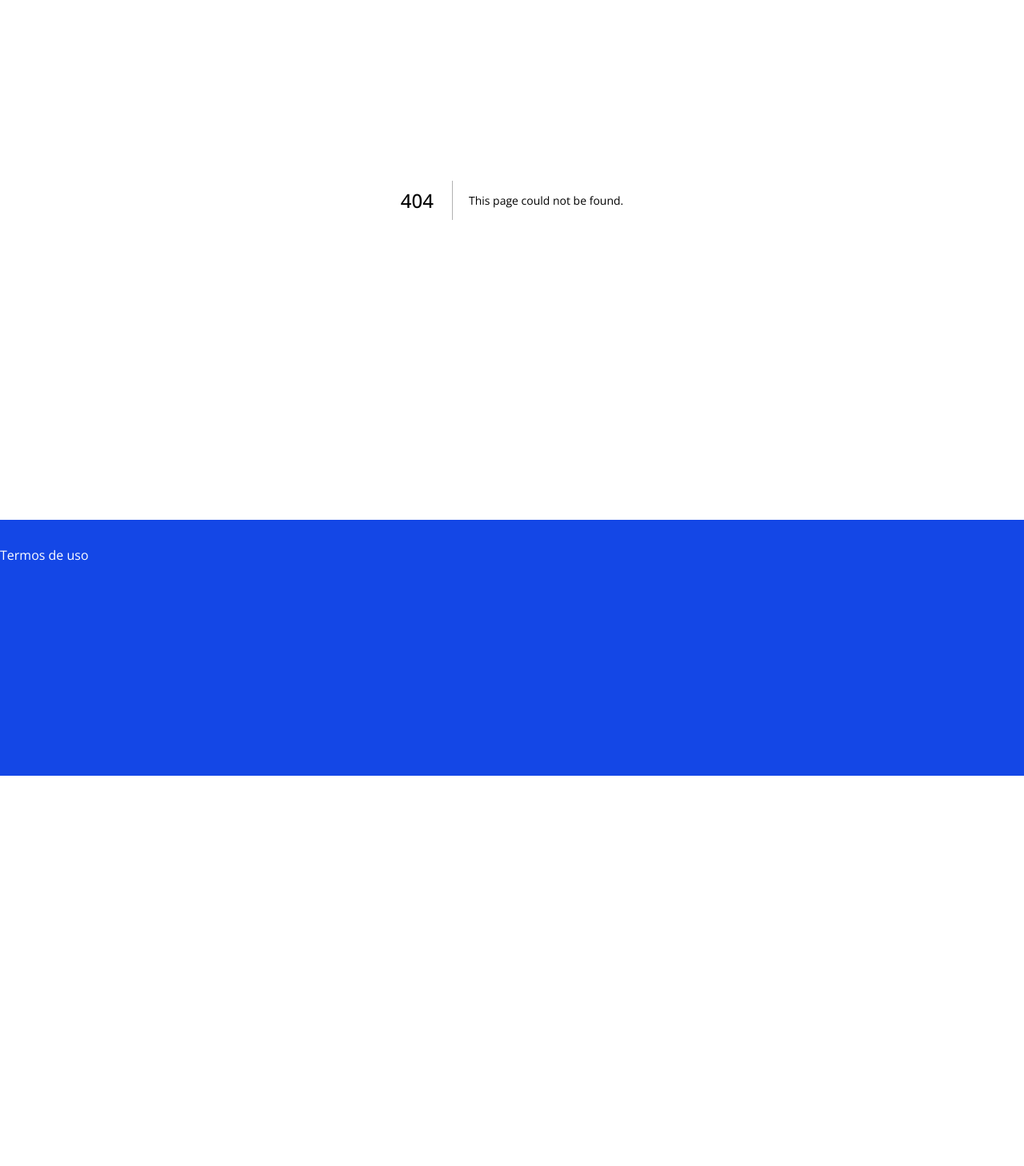
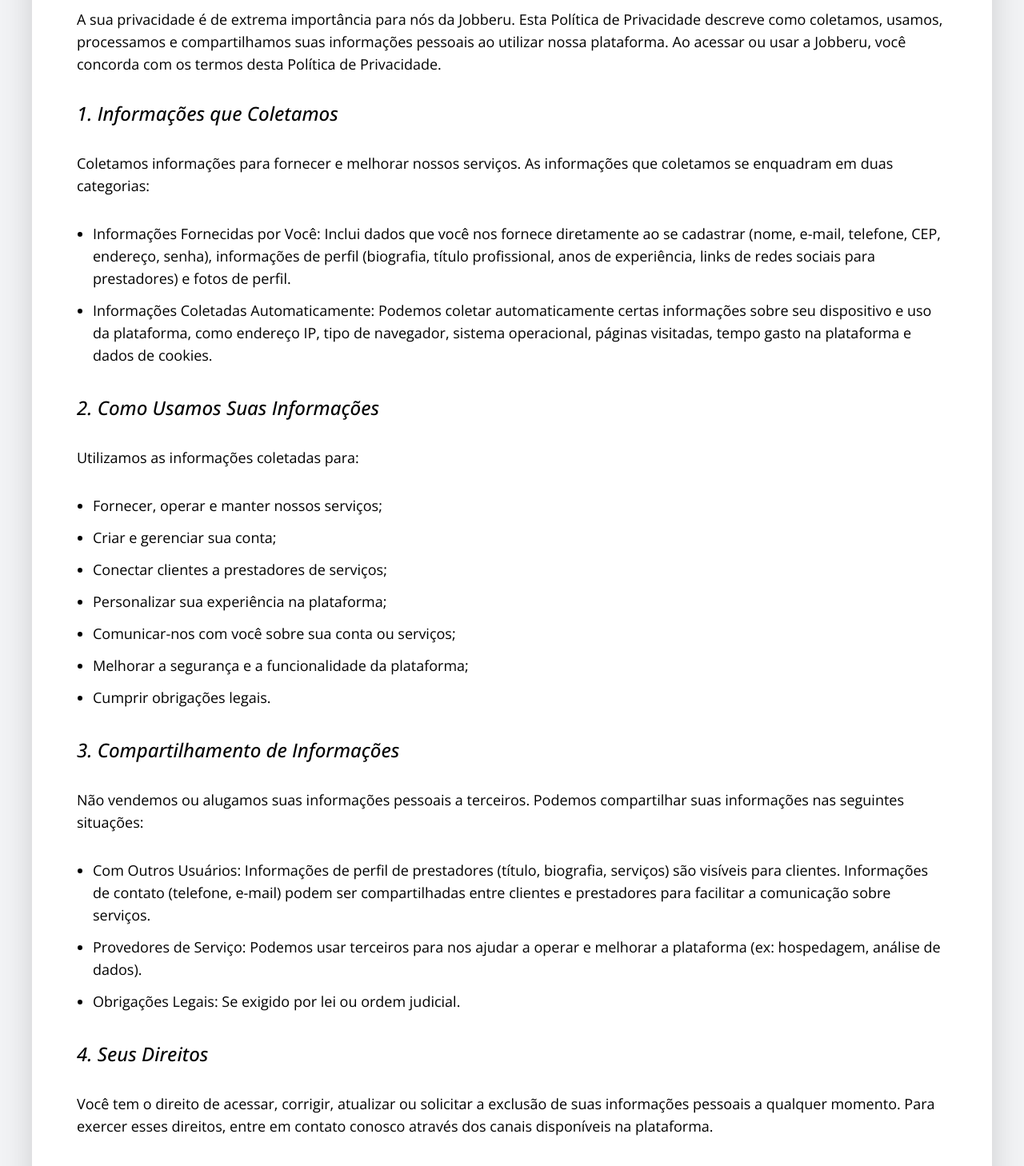
Before and after one commit to lemosdiego/Jobberu.com, a Next.js app: page /politica-de-privacidade in a window 1280 px wide. Before the commit this address had no page. Shown: the part 274-1732 px from the top of the page at 80% size. Before the commit the page ends 1244 px from the top, so only its background shows below. Built offline with nearby package versions, Linux system fonts and the light colour scheme; a web font is replaced by a local one.

Commit message:
Criação de nova pagina de politica de privacidade junto ao componente

```diff
--- /dev/null
+++ b/src/app/politica-de-privacidade/page.js
@@ -0,0 +1,11 @@
+// src/app/politica-de-privacidade/page.js
+
+import PolicyPrivacy from "@/components/sections/PolicyPrivacy/PolicyPrivacy";
+
+export default function PrivacyPolicyPage() {
+  return (
+    <main>
+      <PolicyPrivacy />
+    </main>
+  );
+}
--- /dev/null
+++ b/src/components/layout/Footer/Footer.css
@@ -0,0 +1,76 @@
+@import "tailwindcss";
+
+.layout-footer {
+  @apply w-full
+        flex
+        items-center
+        justify-center
+        bg-blue-700
+        text-white
+        p-20; /* Adicionado padding vertical */
+}
+.layout-footer_container {
+  @apply w-[1200px]
+        flex
+        flex-wrap /* Permite que os itens quebrem para a próxima linha */
+        justify-between
+        items-start /* Alinha as colunas no topo */
+        gap-8 /* Espaçamento entre as colunas */; /* Padding horizontal para telas menores */
+}
+
+.footer-column {
+  @apply flex
+        flex-col
+        gap-3;
+}
+
+.footer-column-right {
+  @apply items-center /* Centraliza itens na coluna da direita em telas pequenas */
+        md:items-end; /* Alinha à direita em telas maiores */
+}
+
+.footer-column-title {
+  @apply text-lg
+        font-bold
+        text-white
+        mb-1;
+}
+
+.footer-links {
+  @apply flex
+        flex-col
+        gap-2
+        text-sm;
+}
+
+.footer-link {
+  @apply text-gray-300
+        hover:text-blue-200
+        transition-colors;
+}
+
+.footer-slogan {
+  @apply text-base
+        italic
+        text-blue-200
+        text-center
+        md:text-right;
+}
+
+.footer-social {
+  @apply flex
+        gap-4
+        mt-2;
+}
+
+.footer-social-icon {
+  @apply text-white
+        hover:text-blue-200
+        transition-colors;
+}
+
+.footer-copyright {
+  @apply text-xs
+        text-gray-400
+        mt-4;
+}
--- /dev/null
+++ b/src/components/sections/PolicyPrivacy/PolicyPrivacy.css
@@ -0,0 +1,48 @@
+@import "tailwindcss";
+
+.section-privacyPolicy {
+  @apply flex
+        items-center
+        justify-center
+        bg-gray-100;
+}
+
+.section-privacyPolicy_container {
+  @apply mt-8
+        mb-8
+        p-14
+        bg-white
+        shadow-2xl
+        rounded
+        flex
+        flex-col
+        gap-8
+        w-[1200px];
+}
+.section-privacyPolicy_title {
+  @apply text-4xl;
+}
+.section-privacyPolicy_subtitle {
+  @apply italic
+        font-medium
+        text-2xl;
+}
+.section-privacyPolicy_description {
+  @apply text-lg
+        font-light
+        w-full;
+}
+
+.section-privacyPolicy_list {
+  @apply flex
+        flex-col
+        gap-2
+        text-lg
+        list-disc
+        font-light
+        ml-5;
+}
+
+.section-privacyPolicy_list li {
+  @apply mb-1;
+}
--- /dev/null
+++ b/src/components/sections/PolicyPrivacy/PolicyPrivacy.js
@@ -0,0 +1,109 @@
+import "./PolicyPrivacy.css";
+
+export default function PolicyPrivacy() {
+  const currentYear = new Date().getFullYear();
+
+  return (
+    <section className="section-privacyPolicy">
+      <div className="section-privacyPolicy_container">
+        <h1 className="section-privacyPolicy_title">
+          Política de Privacidade – Jobberu
+        </h1>
+        <p className="section-privacyPolicy_description">
+          A sua privacidade é de extrema importância para nós da Jobberu. Esta
+          Política de Privacidade descreve como coletamos, usamos, processamos e
+          compartilhamos suas informações pessoais ao utilizar nossa plataforma.
+          Ao acessar ou usar a Jobberu, você concorda com os termos desta
+          Política de Privacidade.
+        </p>
+
+        <h2 className="section-privacyPolicy_subtitle">
+          1. Informações que Coletamos
+        </h2>
+        <p className="section-privacyPolicy_description">
+          Coletamos informações para fornecer e melhorar nossos serviços. As
+          informações que coletamos se enquadram em duas categorias:
+        </p>
+        <ul className="section-privacyPolicy_list">
+          <li>
+            <strong>Informações Fornecidas por Você:</strong> Inclui dados que
+            você nos fornece diretamente ao se cadastrar (nome, e-mail,
+            telefone, CEP, endereço, senha), informações de perfil (biografia,
+            título profissional, anos de experiência, links de redes sociais
+            para prestadores) e fotos de perfil.
+          </li>
+          <li>
+            <strong>Informações Coletadas Automaticamente:</strong> Podemos
+            coletar automaticamente certas informações sobre seu dispositivo e
+            uso da plataforma, como endereço IP, tipo de navegador, sistema
+            operacional, páginas visitadas, tempo gasto na plataforma e dados de
+            cookies.
+          </li>
+        </ul>
+
+        <h2 className="section-privacyPolicy_subtitle">
+          2. Como Usamos Suas Informações
+        </h2>
+        <p className="section-privacyPolicy_description">
+          Utilizamos as informações coletadas para:
+        </p>
+        <ul className="section-privacyPolicy_list">
+          <li>Fornecer, operar e manter nossos serviços;</li>
+          <li>Criar e gerenciar sua conta;</li>
+          <li>Conectar clientes a prestadores de serviços;</li>
+          <li>Personalizar sua experiência na plataforma;</li>
+          <li>Comunicar-nos com você sobre sua conta ou serviços;</li>
+          <li>Melhorar a segurança e a funcionalidade da plataforma;</li>
+          <li>Cumprir obrigações legais.</li>
+        </ul>
+
+        <h2 className="section-privacyPolicy_subtitle">
+          3. Compartilhamento de Informações
+        </h2>
+        <p className="section-privacyPolicy_description">
+          Não vendemos ou alugamos suas informações pessoais a terceiros.
+          Podemos compartilhar suas informações nas seguintes situações:
+        </p>
+        <ul className="section-privacyPolicy_list">
+          <li>
+            <strong>Com Outros Usuários:</strong> Informações de perfil de
+            prestadores (título, biografia, serviços) são visíveis para
+            clientes. Informações de contato (telefone, e-mail) podem ser
+            compartilhadas entre clientes e prestadores para facilitar a
+            comunicação sobre serviços.
+          </li>
+          <li>
+            <strong>Provedores de Serviço:</strong> Podemos usar terceiros para
+            nos ajudar a operar e melhorar a plataforma (ex: hospedagem, análise
+            de dados).
+          </li>
+          <li>
+            <strong>Obrigações Legais:</strong> Se exigido por lei ou ordem
+            judicial.
+          </li>
+        </ul>
+
+        <h2 className="section-privacyPolicy_subtitle">4. Seus Direitos</h2>
+        <p className="section-privacyPolicy_description">
+          Você tem o direito de acessar, corrigir, atualizar ou solicitar a
+          exclusão de suas informações pessoais a qualquer momento. Para exercer
+          esses direitos, entre em contato conosco através dos canais
+          disponíveis na plataforma.
+        </p>
+
+        <h2 className="section-privacyPolicy_subtitle">
+          5. Alterações nesta Política
+        </h2>
+        <p className="section-privacyPolicy_description">
+          Podemos atualizar nossa Política de Privacidade periodicamente.
+          Notificaremos você sobre quaisquer alterações publicando a nova
+          Política de Privacidade nesta página.
+        </p>
+
+        <p className="section-privacyPolicy_description">
+          Última atualização: {currentYear}
+        </p>
+      </div>
+    </section>
+  );
+}
```
